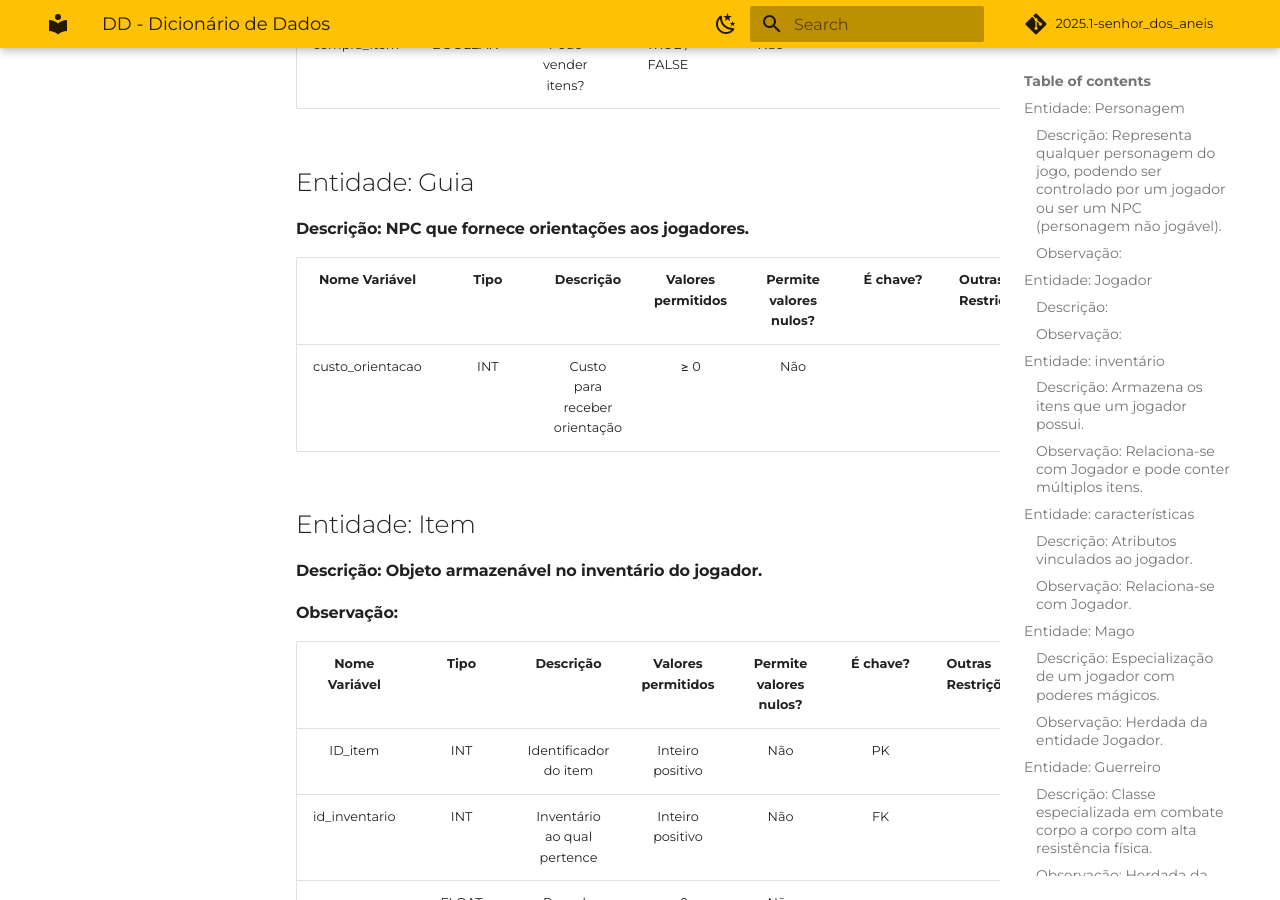
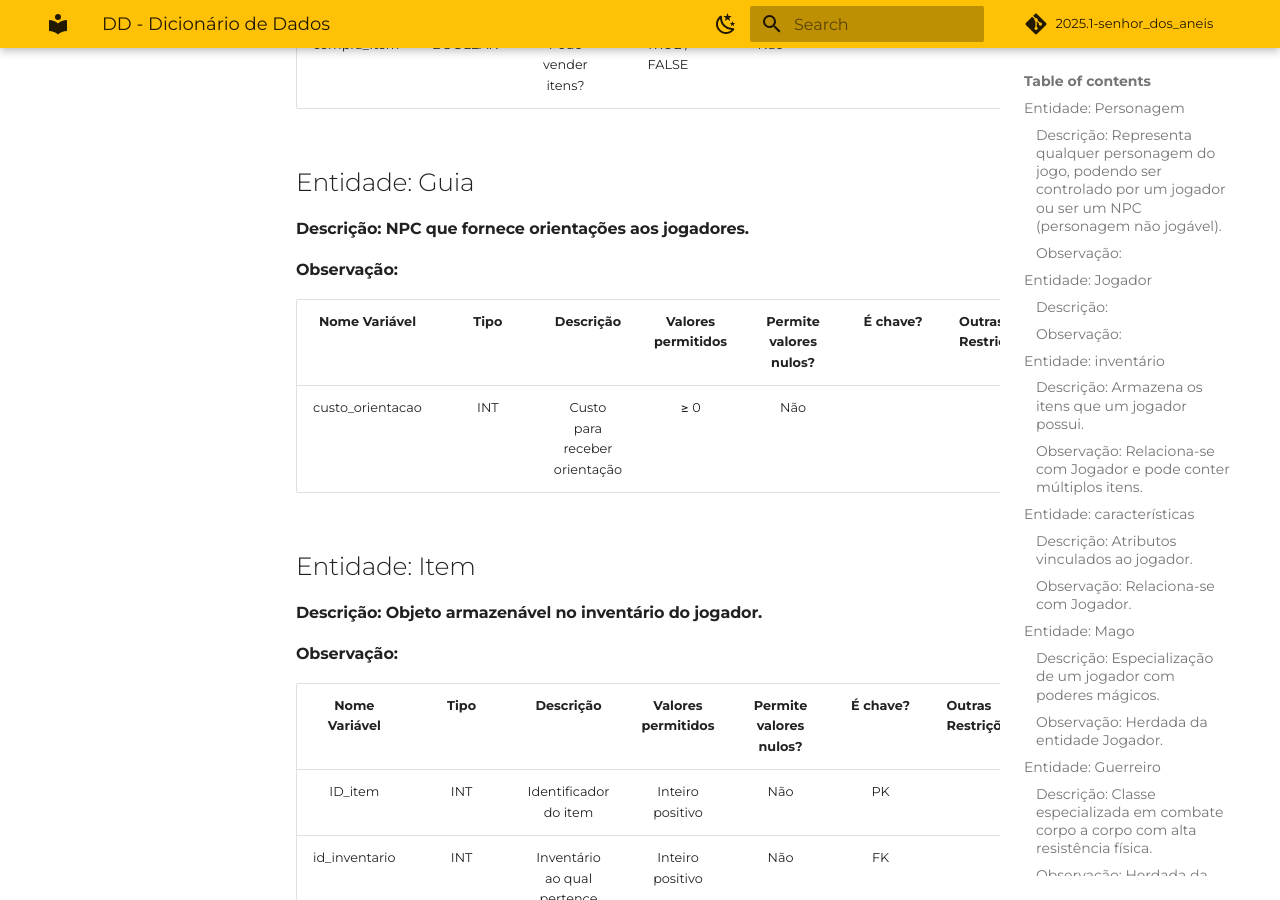
Before and after one commit to SBD1/2025.1-senhor_dos_aneis, an MkDocs documentation site: the page built from docs/DD_o_senhor_dos_aneis.md, in a window 1280 px wide and 900 px high, scrolled down 7543 px. Built offline with MkDocs 1.6.1 and Material for MkDocs 9.7.7, drawn with Linux system fonts in a browser that asks for light colours; comment, search, counter and statistics services are not loaded.

Commit message:
docs(add dicionario de dados)

```diff
--- a/docs/DD_o_senhor_dos_aneis.md
+++ b/docs/DD_o_senhor_dos_aneis.md
@@ -171,6 +171,8 @@
 
 #### Descrição: NPC que fornece orientações aos jogadores.
 
+#### Observação:
+
 |  Nome Variável   | Tipo |           Descrição           | Valores permitidos | Permite valores nulos? | É chave? | Outras Restrições |
 | :--------------: | :--: | :---------------------------: | :----------------: | :--------------------: | :------: | ----------------- |
 | custo_orientacao | INT  | Custo para receber orientação |        ≥ 0         |          Não           |          |                   |
```
